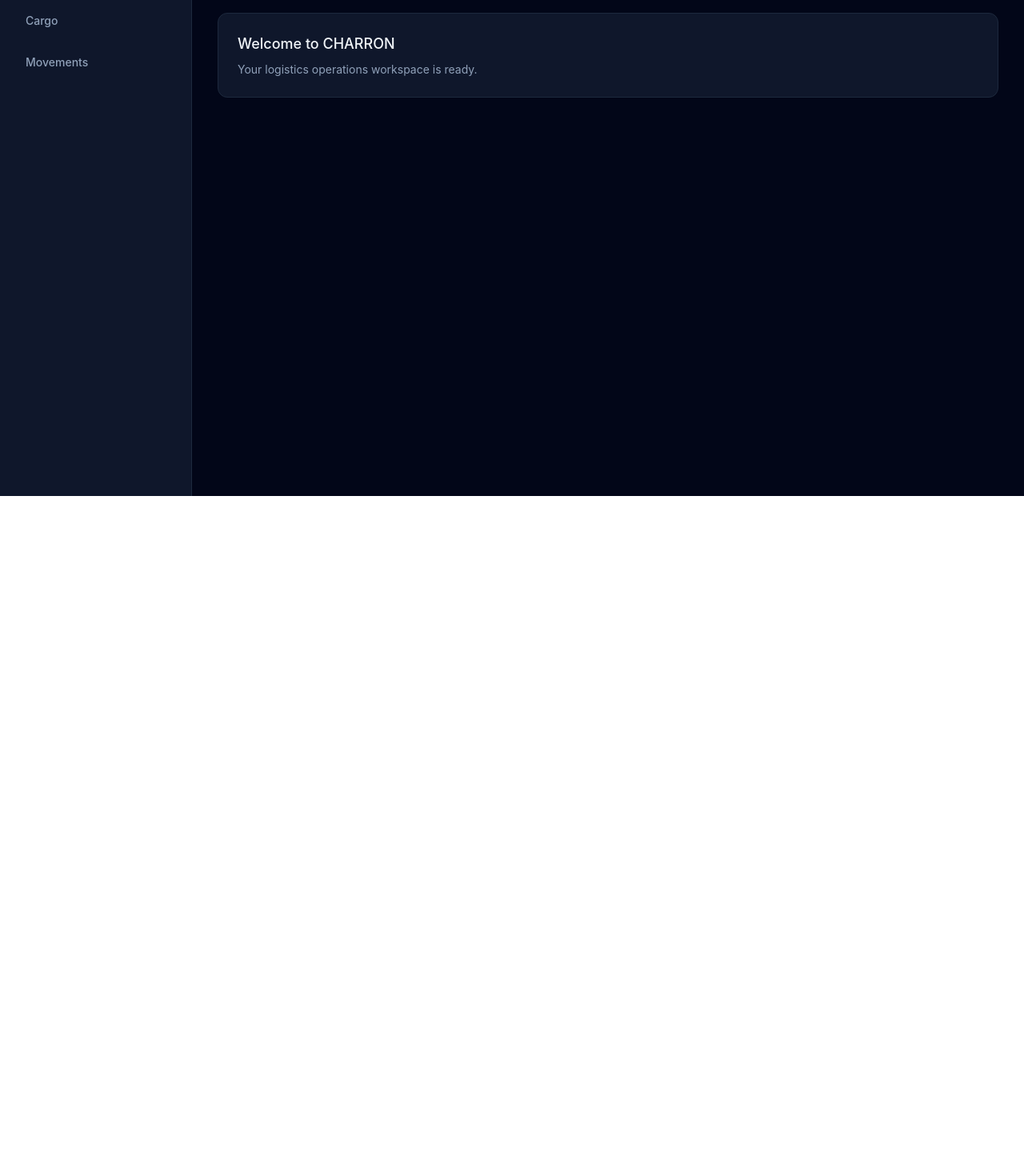
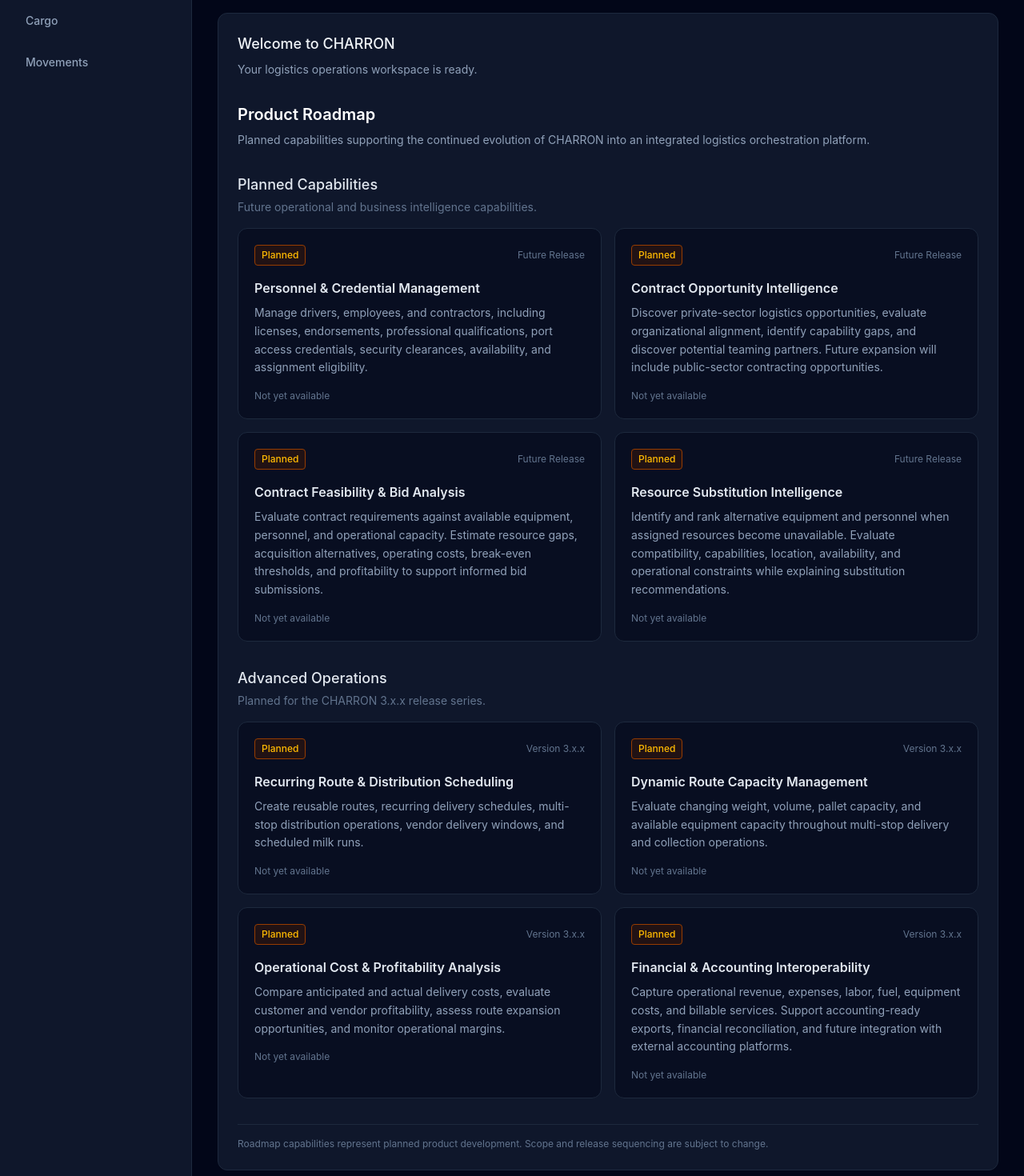
Before and after one commit to VSEdwardCarter/project_charron, a Svelte app in the folder apps/web/: page / in a window 1280 px wide. Shown: the part 180-1650 px from the top of the page at 80% size. Before the commit the page ends 800 px from the top, so only its background shows below. Built offline with nearby package versions, Linux system fonts and the light colour scheme.

Commit message:
Add product roadmap and planned capability placeholders

```diff
--- a/apps/web/src/App.svelte
+++ b/apps/web/src/App.svelte
@@ -1,5 +1,6 @@
 
 <script lang="ts">
+  import RoadmapSection from './features/overview/RoadmapSection.svelte'
   import Header from './lib/components/layout/Header.svelte'
   import Sidebar from './lib/components/layout/Sidebar.svelte'
   import FleetPage from "./features/fleet/FleetPage.svelte"
@@ -62,6 +63,7 @@
             <p class="mt-2 text-sm text-slate-400">
               Your logistics operations workspace is ready.
             </p>
+          <RoadmapSection />
           {:else if activeSection === 'fleet'}
             <FleetPage />
           {:else if activeSection === 'cargo'}
--- /dev/null
+++ b/apps/web/src/features/overview/RoadmapSection.svelte
@@ -0,0 +1,185 @@
+<script lang="ts">
+    interface RoadmapCapability {
+        title: string
+        description: string
+        release: string
+    }
+
+    const plannedCapabilities: RoadmapCapability[] = [
+        {
+            title: 'Personnel & Credential Management',
+            description:
+                'Manage drivers, employees, and contractors, including licenses, endorsements, professional qualifications, port access credentials, security clearances, availability, and assignment eligibility.',
+            release: 'Future Release'
+        },
+        {
+            title: 'Contract Opportunity Intelligence',
+            description:
+                'Discover private-sector logistics opportunities, evaluate organizational alignment, identify capability gaps, and discover potential teaming partners. Future expansion will include public-sector contracting opportunities.',
+            release: 'Future Release'
+        },
+        {
+            title: 'Contract Feasibility & Bid Analysis',
+            description:
+                'Evaluate contract requirements against available equipment, personnel, and operational capacity. Estimate resource gaps, acquisition alternatives, operating costs, break-even thresholds, and profitability to support informed bid submissions.',
+            release: 'Future Release'
+        },
+        {
+            title: 'Resource Substitution Intelligence',
+            description:
+                'Identify and rank alternative equipment and personnel when assigned resources become unavailable. Evaluate compatibility, capabilities, location, availability, and operational constraints while explaining substitution recommendations.',
+            release: 'Future Release'
+        }
+    ]
+
+    const advancedCapabilities: RoadmapCapability[] = [
+        {
+            title: 'Recurring Route & Distribution Scheduling',
+            description:
+                'Create reusable routes, recurring delivery schedules, multi-stop distribution operations, vendor delivery windows, and scheduled milk runs.',
+            release: '3.x.x'
+        },
+        {
+            title: 'Dynamic Route Capacity Management',
+            description:
+                'Evaluate changing weight, volume, pallet capacity, and available equipment capacity throughout multi-stop delivery and collection operations.',
+            release: '3.x.x'
+        },
+        {
+            title: 'Operational Cost & Profitability Analysis',
+            description:
+                'Compare anticipated and actual delivery costs, evaluate customer and vendor profitability, assess route expansion opportunities, and monitor operational margins.',
+            release: '3.x.x'
+        },
+        {
+            title: 'Financial & Accounting Interoperability',
+            description:
+                'Capture operational revenue, expenses, labor, fuel, equipment costs, and billable services. Support accounting-ready exports, financial reconciliation, and future integration with external accounting platforms.',
+            release: '3.x.x'
+        }
+    ]
+</script>
+
+<section class="mt-8 space-y-8">
+
+    <div>
+        <h3 class="text-xl font-semibold text-white">
+            Product Roadmap
+        </h3>
+
+        <p class="mt-2 text-sm text-slate-400">
+            Planned capabilities supporting the continued evolution
+            of CHARRON into an integrated logistics orchestration platform.
+        </p>
+    </div>
+
+    <!-- Planned capabilities -->
+
+    <section>
+        <h4 class="text-lg font-medium text-slate-200">
+            Planned Capabilities
+        </h4>
+
+        <p class="mt-1 text-sm text-slate-500">
+            Future operational and business intelligence capabilities.
+        </p>
+
+        <div class="mt-4 grid gap-4 lg:grid-cols-2">
+
+            {#each plannedCapabilities as capability (capability.title)}
+
+                <article class="rounded-xl border border-slate-800
+                                bg-slate-950/50 p-5">
+
+                    <div class="flex flex-wrap items-center
+                                justify-between gap-2">
+
+                        <span class="rounded border border-amber-800
+                                     bg-amber-950/40 px-2 py-1
+                                     text-xs font-medium text-amber-400">
+                            Planned
+                        </span>
+
+                        <span class="text-xs text-slate-500">
+                            {capability.release}
+                        </span>
+
+                    </div>
+
+                    <h5 class="mt-4 text-base font-semibold text-slate-200">
+                        {capability.title}
+                    </h5>
+
+                    <p class="mt-2 text-sm leading-relaxed text-slate-400">
+                        {capability.description}
+                    </p>
+
+                    <p class="mt-4 text-xs text-slate-500">
+                        Not yet available
+                    </p>
+
+                </article>
+
+            {/each}
+
+        </div>
+    </section>
+
+    <!-- Advanced operational capabilities -->
+
+    <section>
+        <h4 class="text-lg font-medium text-slate-200">
+            Advanced Operations
+        </h4>
+
+        <p class="mt-1 text-sm text-slate-500">
+            Planned for the CHARRON 3.x.x release series.
+        </p>
+
+        <div class="mt-4 grid gap-4 lg:grid-cols-2">
+
+            {#each advancedCapabilities as capability (capability.title)}
+
+                <article class="rounded-xl border border-slate-800
+                                bg-slate-950/50 p-5">
+
+                    <div class="flex flex-wrap items-center
+                                justify-between gap-2">
+
+                        <span class="rounded border border-amber-800
+                                     bg-amber-950/40 px-2 py-1
+                                     text-xs font-medium text-amber-400">
+                            Planned
+                        </span>
+
+                        <span class="text-xs text-slate-500">
+                            Version {capability.release}
+                        </span>
+
+                    </div>
+
+                    <h5 class="mt-4 text-base font-semibold text-slate-200">
+                        {capability.title}
+                    </h5>
+
+                    <p class="mt-2 text-sm leading-relaxed text-slate-400">
+                        {capability.description}
+                    </p>
+
+                    <p class="mt-4 text-xs text-slate-500">
+                        Not yet available
+                    </p>
+
+                </article>
+
+            {/each}
+
+        </div>
+    </section>
+
+    <p class="border-t border-slate-800 pt-4 text-xs text-slate-500">
+        Roadmap capabilities represent planned product development.
+        Scope and release sequencing are subject to change.
+    </p>
+
+</section>
```
